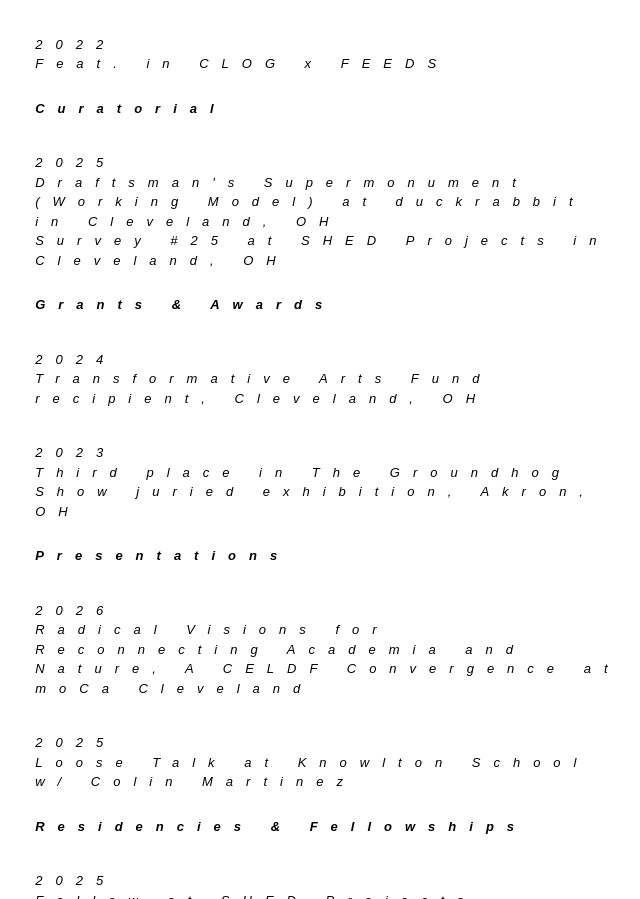
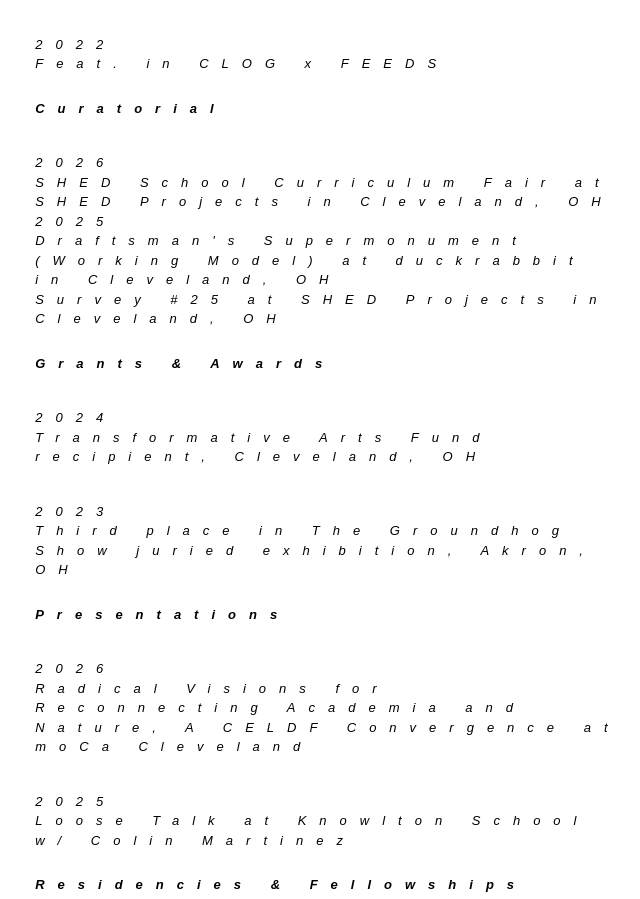
Before and after one commit to malenaonline/malena-site, a plain HTML site: page cv.html in a window 1280 px wide. Shown: the part 1187-2086 px from the top of the page, without its empty margins (144-784 px from the left). Drawn offline with nearby package versions, Linux system fonts and the light colour scheme; files that its build step writes are made by us from their sources.

Commit message:
Update cv.html

```diff
--- a/cv.html
+++ b/cv.html
@@ -213,6 +213,8 @@ a:active {
 		<h5>
 			<b>Curatorial</b><br>
 			<div class="spacer"></div>
+			2026<br>
+			<a href="https://www.shed-projects.org/shed-school"><em>SHED School Curriculum Fair</em> at SHED Projects in Cleveland, OH</a><br>
 			2025<br>
 			<a href="https://www.instagram.com/p/DRQTtTTgG45/?img_index=1"><em>Draftsman's Supermonument (Working Model)</em> at duckrabbit in Cleveland, OH</a><br>
 			<a href="https://www.shed-projects.org/survey25"><em>Survey #25</em> at SHED Projects in Cleveland, OH</a><br>
```
